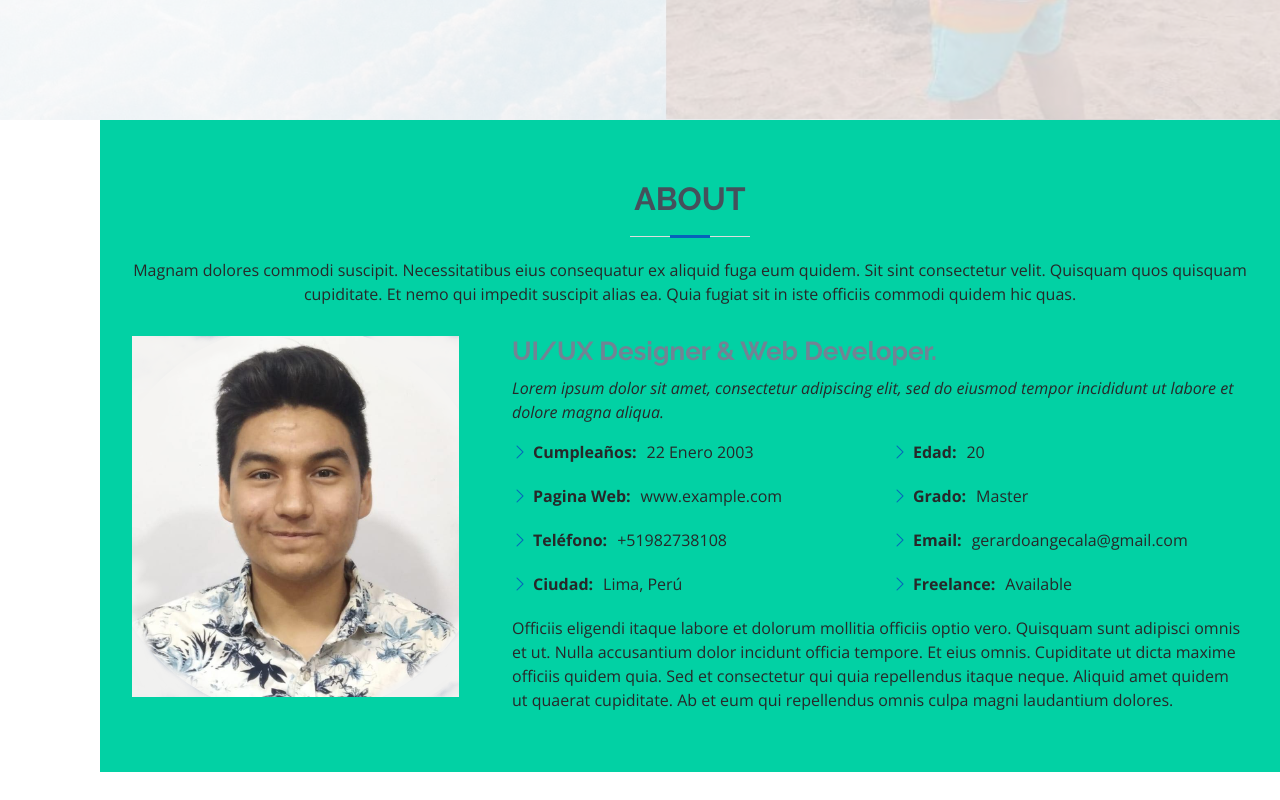
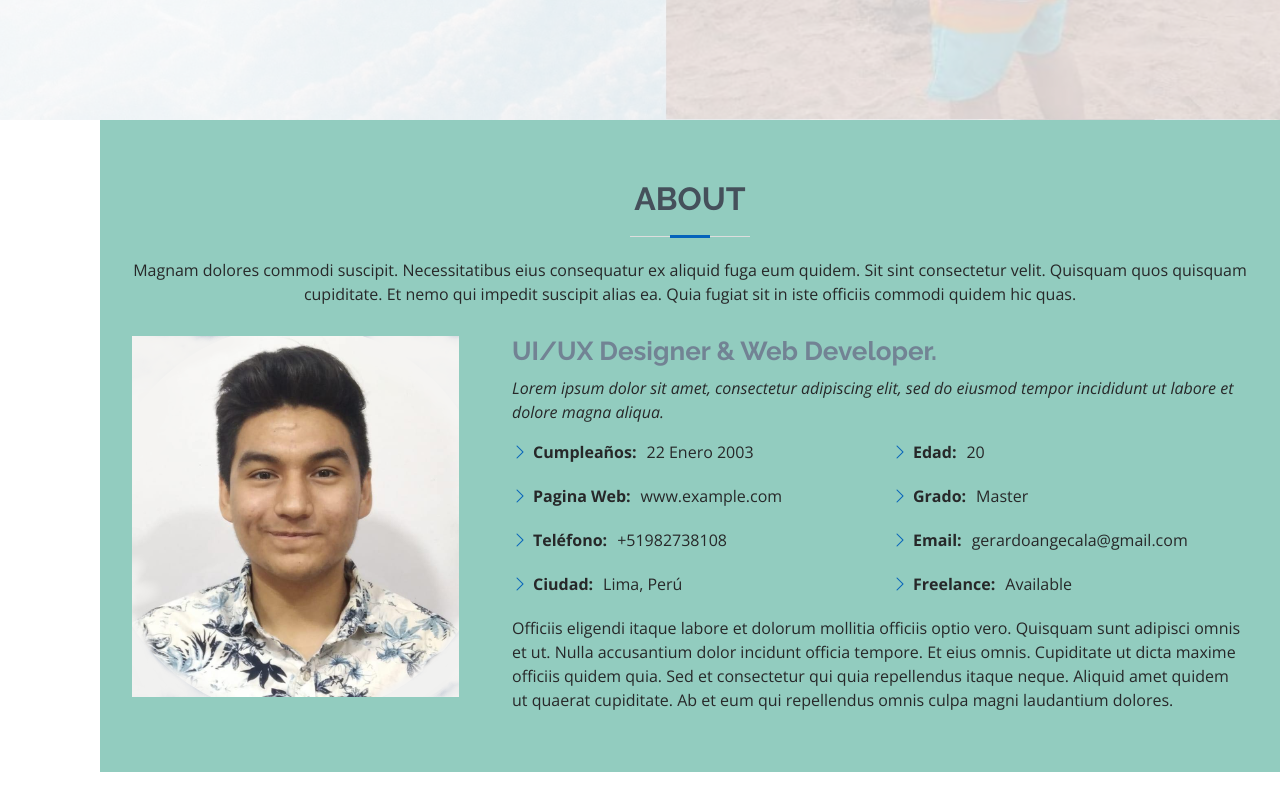
Before and after one commit to GerardoDagnino/GerardoDagnino.github.io, a plain HTML site: page index.html in a window 1280 px wide. Shown: the part 680-1480 px from the top of the page. Drawn offline with nearby package versions, Linux system fonts and the light colour scheme.

Commit message:
cambio de color dia1

```diff
--- a/index.html
+++ b/index.html
@@ -65,7 +65,7 @@
 
   <style>
     #about {
-      background-color: rgb(2, 209, 164);
+      background-color: rgb(146, 204, 191);
     }
   </style>
 
```
